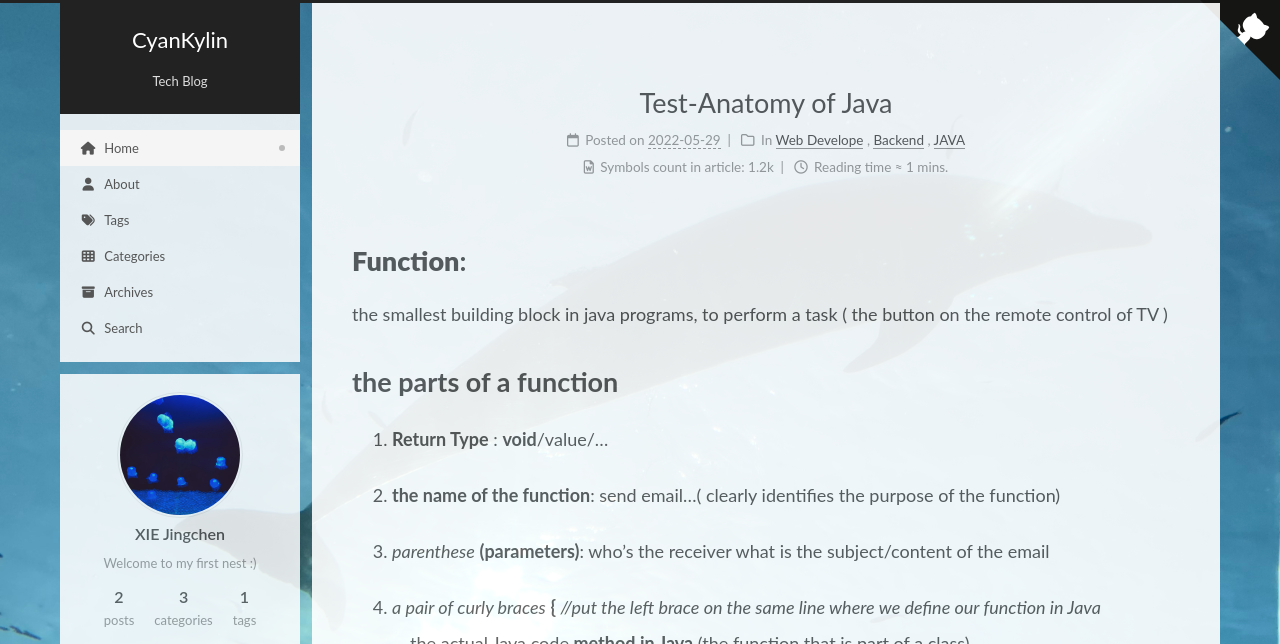
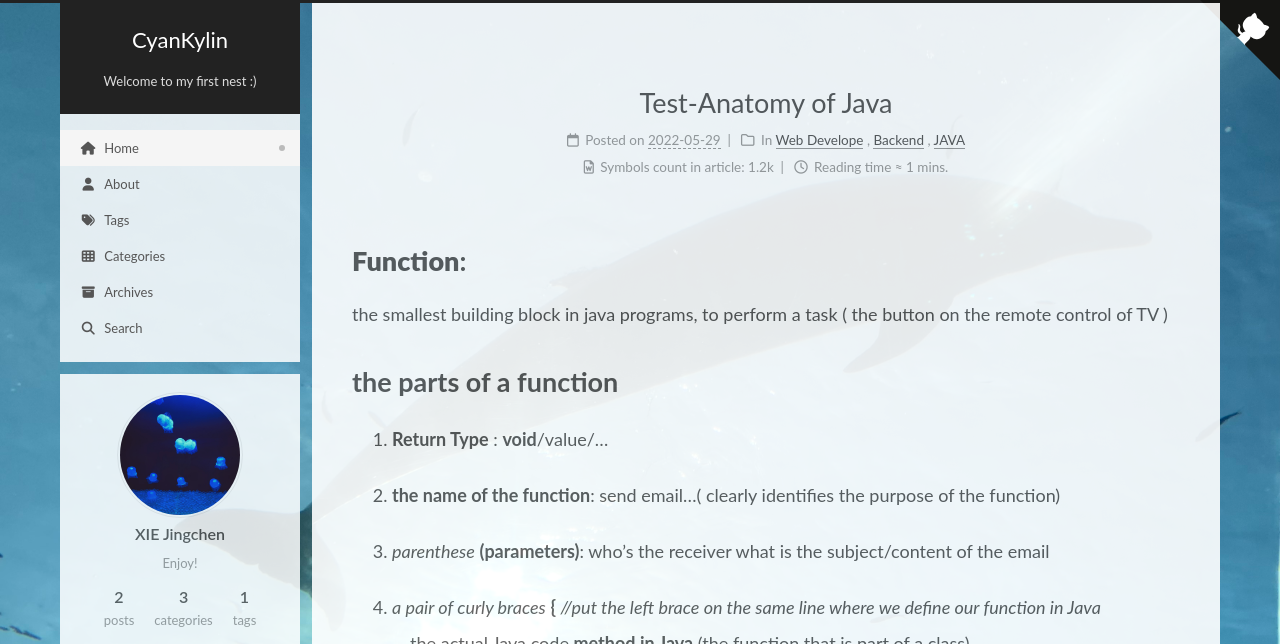
Before and after one commit to JingchenXIE/Cyanky.github.io, a plain HTML site: page index.html in a window 1280 px wide. Shown: the top 644 px of the page. Drawn offline with nearby package versions, Linux system fonts and the light colour scheme; some packages are replaced by stand-ins of ours; a script that the page names is missing.

Commit message:
Site updated: 2022-05-30 14:46:16

```diff
--- a/atom.xml
+++ b/atom.xml
@@ -2,7 +2,7 @@
 <feed xmlns="http://www.w3.org/2005/Atom">
   <title>CyanKylin</title>
 
-  <subtitle>Tech Blog</subtitle>
+  <subtitle>Welcome to my first nest :)</subtitle>
   <link href="https://cyanky.github.io/atom.xml" rel="self"/>
 
   <link href="https://cyanky.github.io/"/>
--- a/index.html
+++ b/index.html
@@ -20,12 +20,12 @@
 
 <script class="next-config" data-name="main" type="application/json">{"hostname":"cyanky.github.io","root":"/","images":"/images","scheme":"Pisces","darkmode":true,"version":"8.11.1","exturl":false,"sidebar":{"position":"left","display":"post","padding":18,"offset":12},"copycode":false,"bookmark":{"enable":false,"color":"#222","save":"auto"},"mediumzoom":false,"lazyload":false,"pangu":false,"comments":{"style":"tabs","active":null,"storage":true,"lazyload":false,"nav":null},"stickytabs":false,"motion":{"enable":true,"async":false,"transition":{"post_block":"fadeIn","post_header":"fadeInDown","post_body":"fadeInDown","coll_header":"fadeInLeft","sidebar":"fadeInUp"}},"prism":false,"i18n":{"placeholder":"Searching...","empty":"We didn't find any results for the search: ${query}","hits_time":"${hits} results found in ${time} ms","hits":"${hits} results found"},"path":"/search.json","localsearch":{"enable":true,"trigger":"auto","top_n_per_article":1,"unescape":false,"preload":false}}</script><script src="/js/config.js"></script>
 
-    <meta name="description" content="Welcome to my first nest :)">
+    <meta name="description" content="Enjoy!">
 <meta property="og:type" content="website">
 <meta property="og:title" content="CyanKylin">
 <meta property="og:url" content="https://cyanky.github.io/index.html">
 <meta property="og:site_name" content="CyanKylin">
-<meta property="og:description" content="Welcome to my first nest :)">
+<meta property="og:description" content="Enjoy!">
 <meta property="og:locale" content="en_US">
 <meta property="article:author" content="XIE Jingchen">
 <meta name="twitter:card" content="summary">
@@ -72,7 +72,7 @@
       <h1 class="site-title">CyanKylin</h1>
       <i class="logo-line"></i>
     </a>
-      <p class="site-subtitle" itemprop="description">Tech Blog</p>
+      <p class="site-subtitle" itemprop="description">Welcome to my first nest :)</p>
   </div>
 
   <div class="site-nav-right">
@@ -150,7 +150,7 @@
     <img class="site-author-image" itemprop="image" alt="XIE Jingchen"
       src="/images/avatar.png">
   <p class="site-author-name" itemprop="name">XIE Jingchen</p>
-  <div class="site-description" itemprop="description">Welcome to my first nest :)</div>
+  <div class="site-description" itemprop="description">Enjoy!</div>
 </div>
 <div class="site-state-wrap site-overview-item animated">
   <nav class="site-state">
@@ -224,7 +224,7 @@
 
     <span hidden itemprop="publisher" itemscope itemtype="http://schema.org/Organization">
       <meta itemprop="name" content="CyanKylin">
-      <meta itemprop="description" content="Welcome to my first nest :)">
+      <meta itemprop="description" content="Enjoy!">
     </span>
 
     <span hidden itemprop="post" itemscope itemtype="http://schema.org/CreativeWork">
@@ -354,7 +354,7 @@
 
     <span hidden itemprop="publisher" itemscope itemtype="http://schema.org/Organization">
       <meta itemprop="name" content="CyanKylin">
-      <meta itemprop="description" content="Welcome to my first nest :)">
+      <meta itemprop="description" content="Enjoy!">
     </span>
 
     <span hidden itemprop="post" itemscope itemtype="http://schema.org/CreativeWork">
```
Also changed, not shown: about/index.html (+4 -4 lines), archives/2022/05/index.html (+4 -4 lines), archives/2022/index.html (+4 -4 lines), archives/index.html (+4 -4 lines), categories/Web-Develope/Backend/JAVA/index.html (+4 -4 lines), categories/Web-Develope/Backend/index.html (+4 -4 lines), categories/Web-Develope/index.html (+4 -4 lines), categories/index.html (+4 -4 lines), lib/canvas-nest/README.html (+2 -2 lines), lib/three/README.html (+2 -2 lines), posts/4a17b156/index.html (+3 -3 lines), posts/f5f5a5e6/index.html (+3 -3 lines), tags/JAVA/index.html (+4 -4 lines), tags/index.html (+4 -4 lines).
